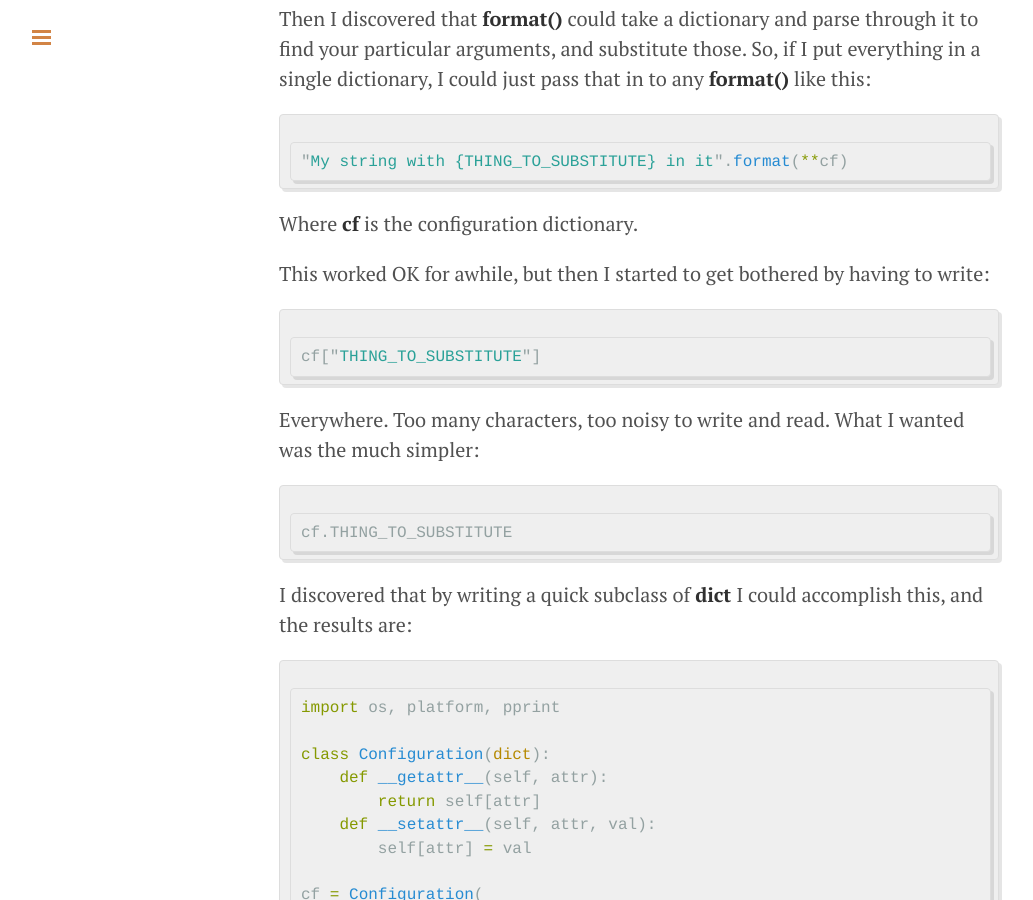
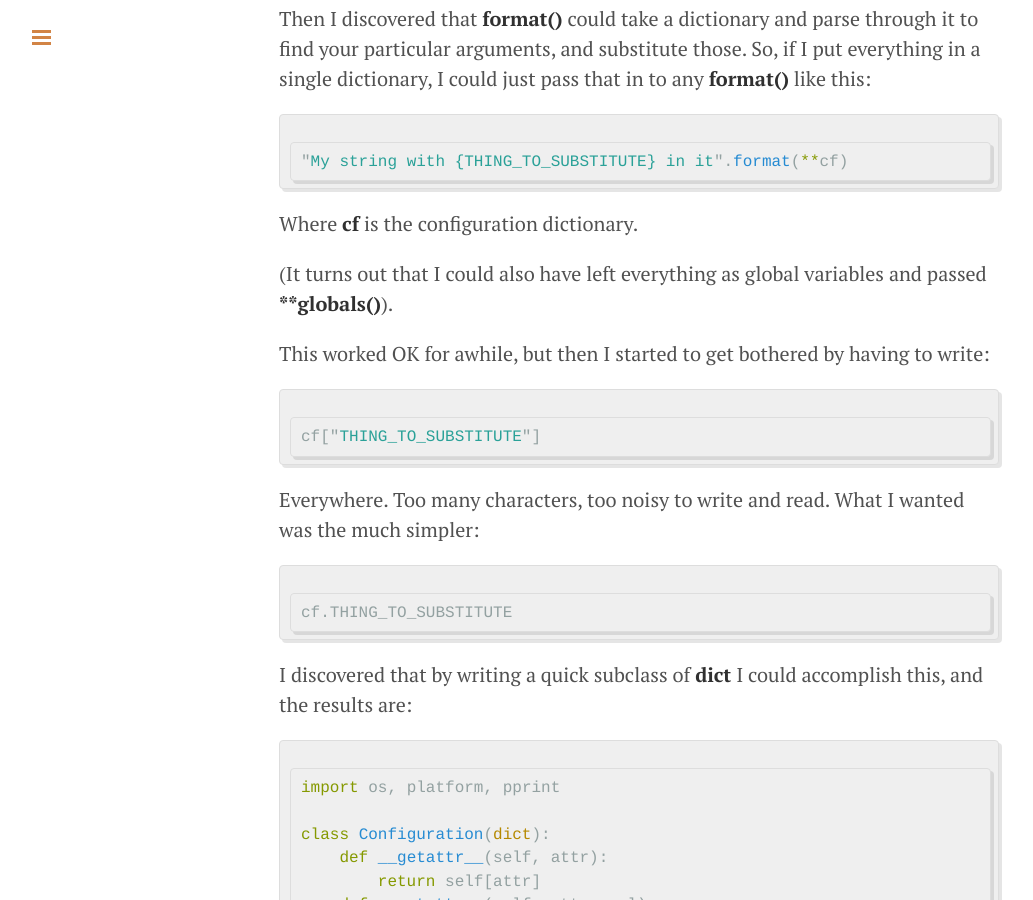
Before and after one commit to djaus2/BruceEckel.github.io, a Jekyll site: the page built from _posts/2014-12-05-a-heaping-helping-of-python-goodness.md, in a window 1280 px wide and 900 px high, scrolled down 5737 px. Shown: the whole window, without its empty margins (1-1034 px from the left). Built offline with Jekyll 4.4.1, drawn with Linux system fonts in a browser that asks for light colours; Markdown is read by kramdown in place of the engine named in the settings; comment, search, counter and statistics services are not loaded.

Commit message:
Passing **globals()

````diff
--- a/_posts/2014-12-05-a-heaping-helping-of-python-goodness.md
+++ b/_posts/2014-12-05-a-heaping-helping-of-python-goodness.md
@@ -146,6 +146,8 @@ Then I discovered that **format()** could take a dictionary and parse through it
 ```
 Where **cf** is the configuration dictionary.
 
+(It turns out that I could also have left everything as global variables and passed **\*\*globals()**).
+
 This worked OK for awhile, but then I started to get bothered by having to write:
 
 ```python
````
